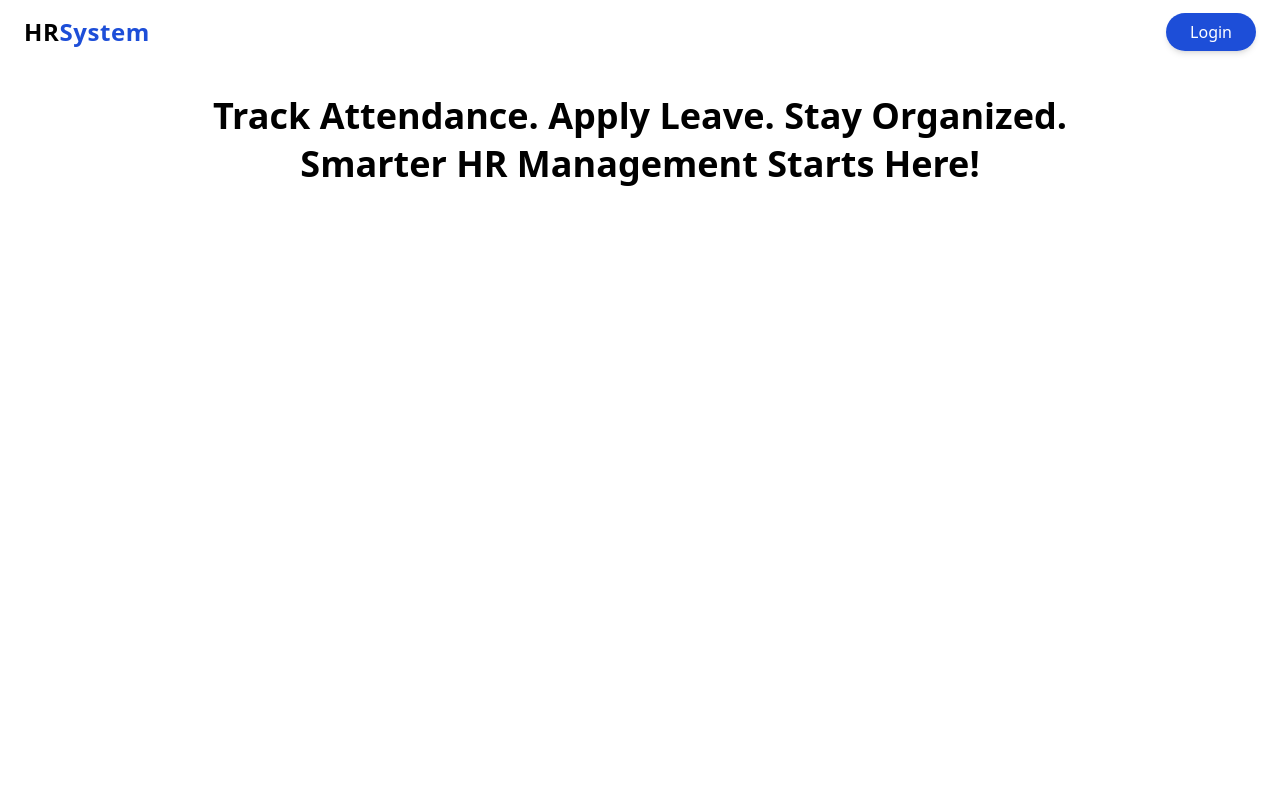
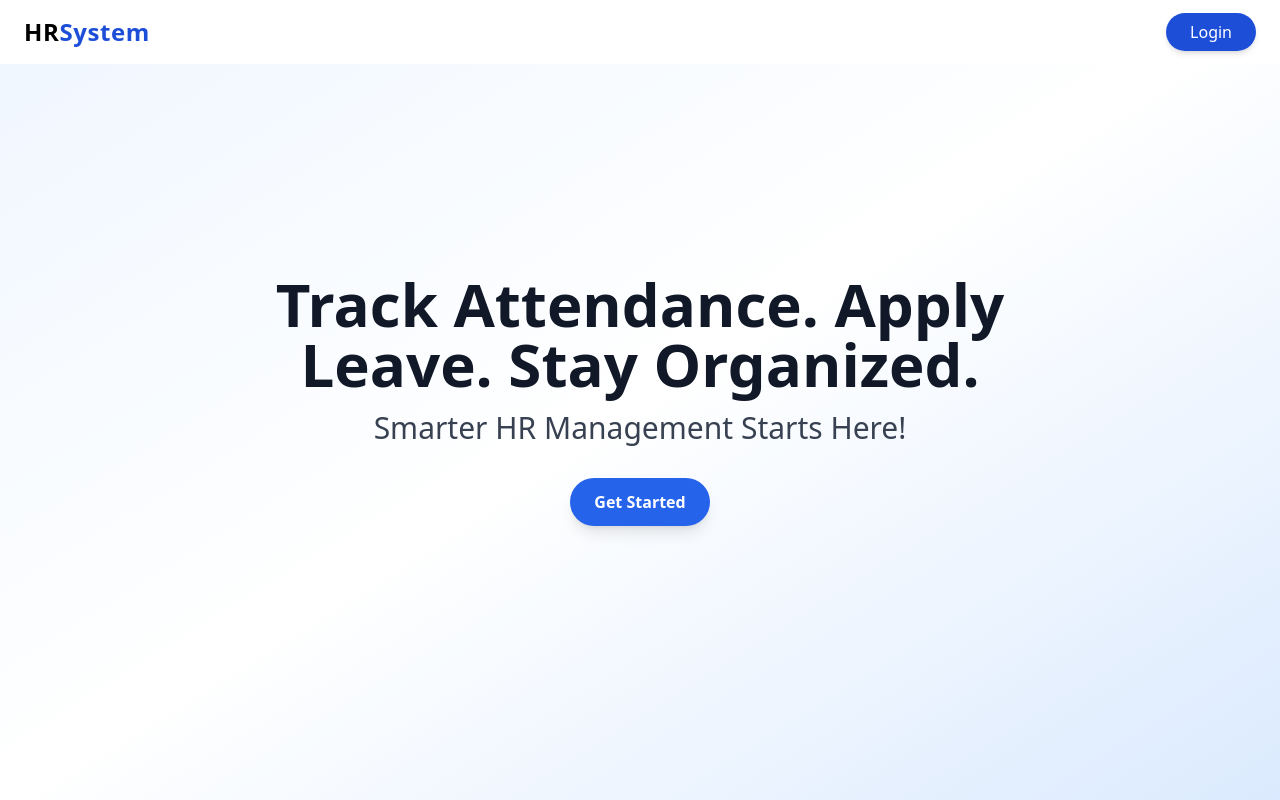
Before and after one commit to akshitahuja2022/MiniHR-System, a React (Vite) app in the folder frontend/: page / in a window 1280 px wide. Built offline with nearby package versions, Linux system fonts and the light colour scheme; no server answers.

Commit message:
imporive the ui of hero component

```diff
--- a/frontend/src/Components/Hero.jsx
+++ b/frontend/src/Components/Hero.jsx
@@ -1,13 +1,28 @@
+import { useContext } from "react";
+import { Link } from "react-router-dom";
+import { AuthContext } from "../Context/AuthContext";
+
 const Hero = () => {
+  const { isLogin } = useContext(AuthContext);
   return (
-    <div className="relative">
-      <div className="hidden sm:flex absolute sm:mt-24 inset-0  flex-col text-center">
-        <h2 className="text-md sm:text-3xl md:text-4xl font-bold">
+    <div className="relative min-h-screen bg-gradient-to-br from-blue-50 via-white to-blue-100 flex items-center justify-center px-4 sm:px-6 lg:px-8">
+      <div className="text-center max-w-4xl mx-auto">
+        <h1 className="text-2xl sm:text-4xl md:text-5xl lg:text-6xl font-bold text-gray-900 mb-4 leading-tight">
           Track Attendance. Apply Leave. Stay Organized.
-        </h2>
-        <p className="text-xl sm:text-3xl md:text-4xl mt-2 font-bold">
+        </h1>
+        <p className="text-lg sm:text-xl md:text-2xl lg:text-3xl text-gray-700 mb-8 font-medium">
           Smarter HR Management Starts Here!
         </p>
+        <div className="flex flex-col sm:flex-row gap-4 justify-center">
+          {!isLogin && (
+            <Link
+              to="/login"
+              className="bg-blue-600 hover:bg-blue-700 text-white font-semibold py-3 px-6 rounded-full shadow-lg transition duration-300 transform hover:scale-105"
+            >
+              Get Started
+            </Link>
+          )}
+        </div>
       </div>
     </div>
   );
```
